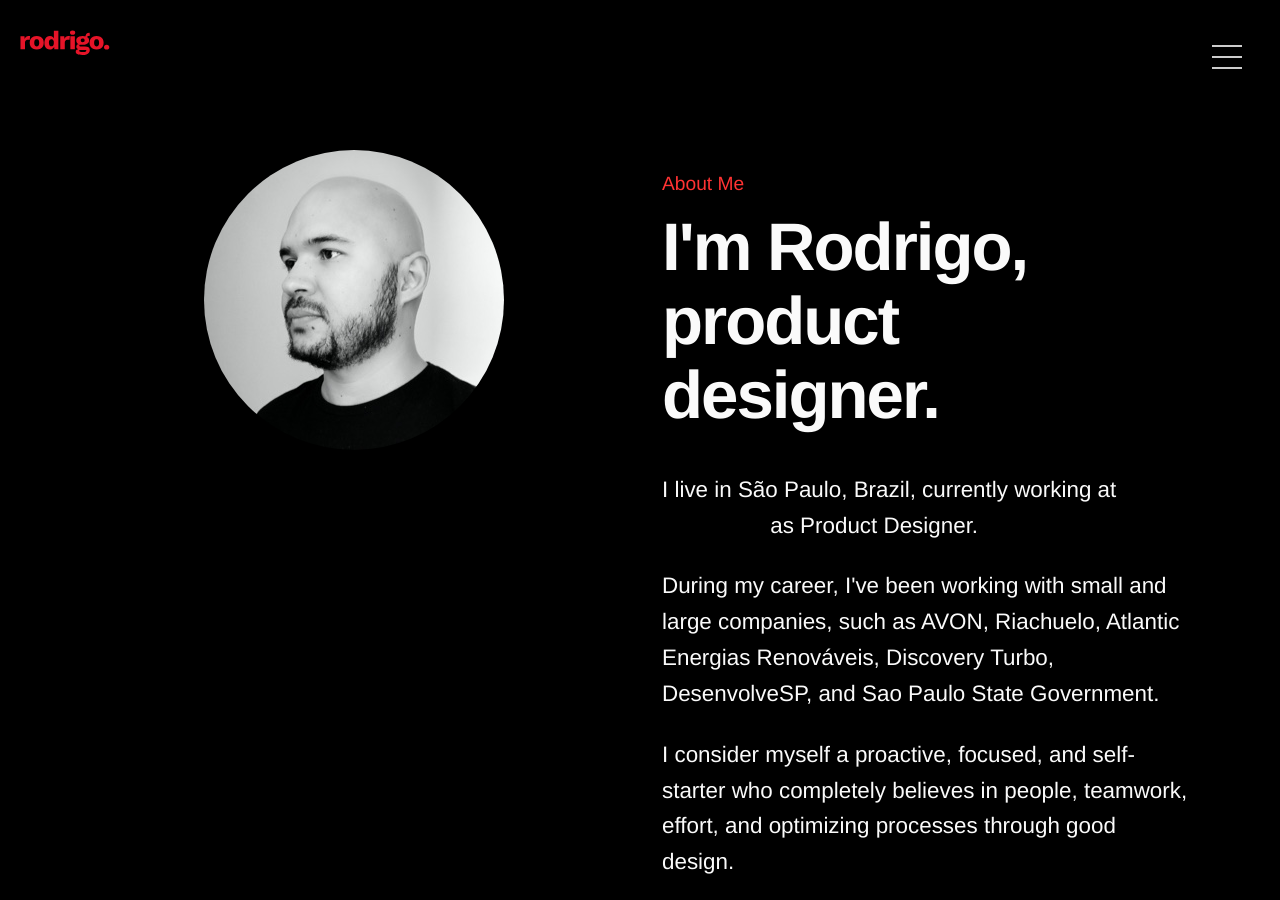
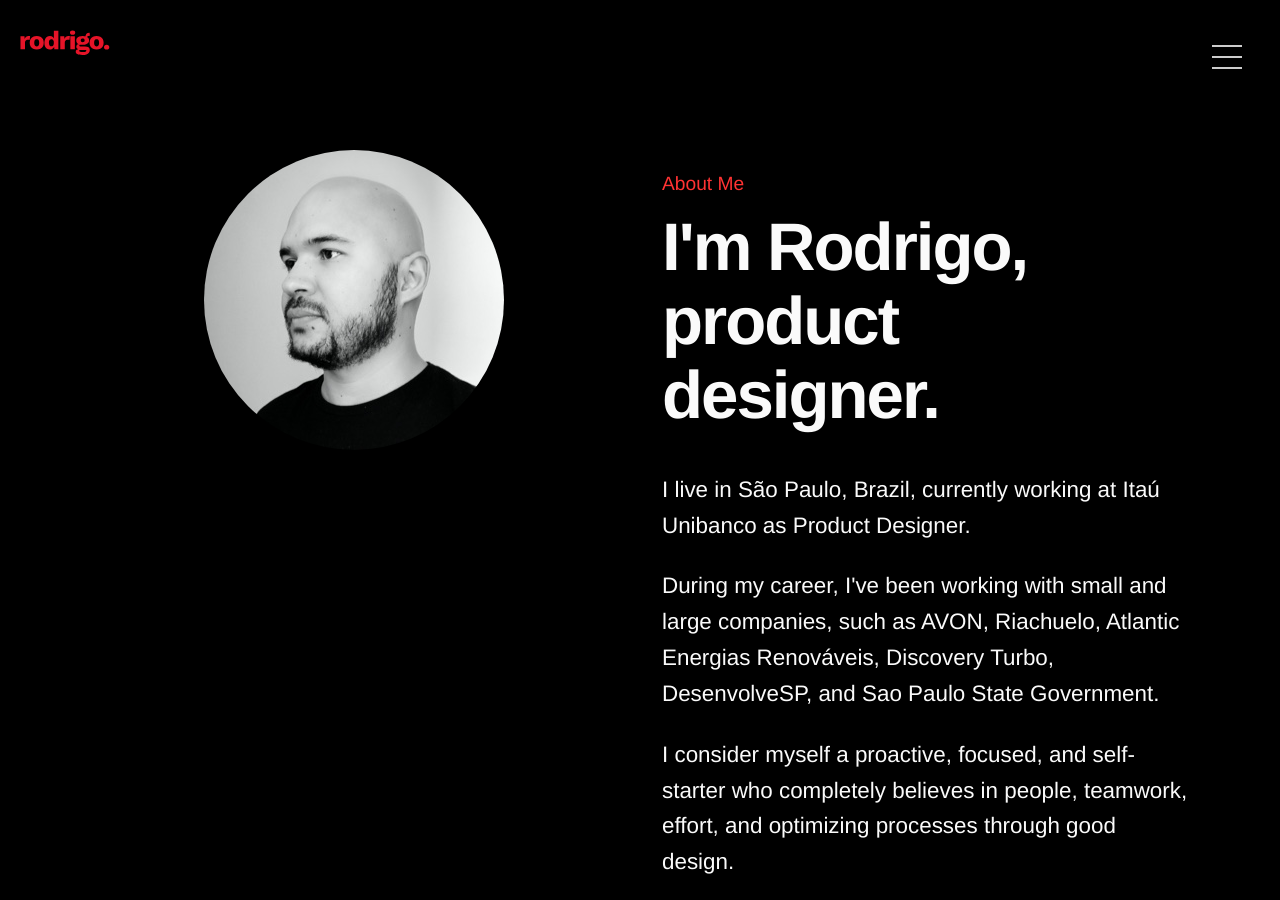
Before and after one commit to drigoteixeira/drigoteixeira.github.io, a Jekyll site: the page built from about/index.html, in a window 1280 px wide and 900 px high. Built offline with Jekyll 4.4.1, drawn with Linux system fonts in a browser that asks for light colours; nearby versions of some CDN libraries; some of the changed lines change nothing that is shown.

Commit message:
Update main case

```diff
--- a/about/index.html
+++ b/about/index.html
@@ -11,7 +11,7 @@ title: About
         <div class="six columns">
             <p class="title">About Me</p>
             <h1>I'm Rodrigo, product designer.</h1>
-            <p>I live in São Paulo, Brazil, currently working at <a href="https://www.itau.com.br">Itaú Unibanco</a> as Product Designer.</p>
+            <p>I live in São Paulo, Brazil, currently working at Itaú Unibanco as Product Designer.</p>
             <p>During my career, I've been working with small and large companies, such as AVON, Riachuelo, Atlantic Energias Renováveis, Discovery Turbo, DesenvolveSP, and Sao Paulo State Government.</p>
             <p>I consider myself a proactive, focused, and self-starter who completely believes in people, teamwork, effort, and optimizing processes through good design.</p>
             <p><a href="cv-rodrigo-teixeira.pdf" class="button">Download résumé</a></p>
```
